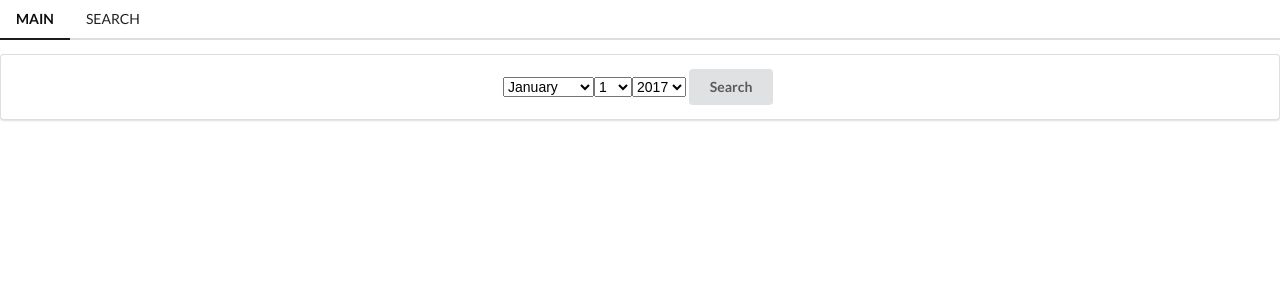
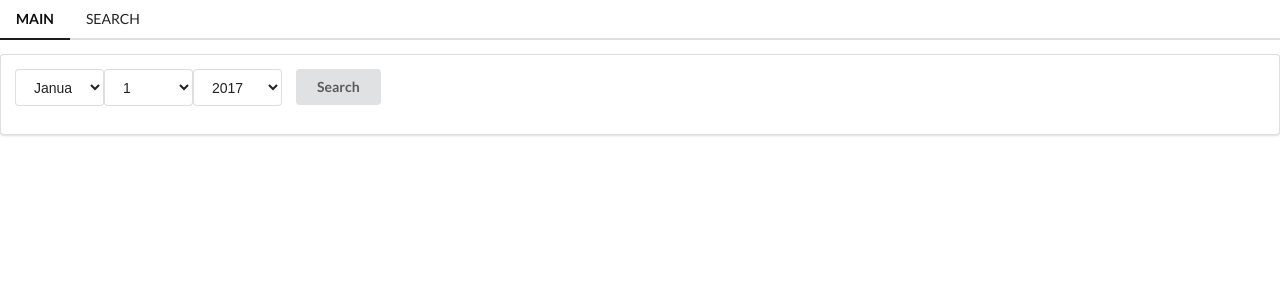
Before and after one commit to punkyoon/city-night-timeline, a Django app: page /search/ in a window 1280 px wide. Shown: the top 300 px of the page. Run offline with Django 3.2, Linux system fonts and the light colour scheme; some libraries are stand-ins or nearby versions.

Commit message:
goodnight

```diff
--- a/service/forms.py
+++ b/service/forms.py
@@ -16,7 +16,7 @@ class SearchForm(forms.Form):
     date = forms.DateField(
         widget=forms.SelectDateWidget(
             attrs={
-                'class': 'form-control',
+                #'class': 'form-control',
             }
         )
     )
--- a/templates/search.html
+++ b/templates/search.html
@@ -1,14 +1,18 @@
 {% extends 'base.html' %}
 
 {% block content %}
-  <form class="form-horizontal" method="post" action="#" enctype="multipart/form-data">
+  <form class="ui form" method="post" action="#" enctype="multipart/form-data">
     {% csrf_token %}
-    <p class="input-group">
-      {{ search_form.date }}
-      <span class="input-group-btn">
+    <div class="fields">
+      <div class="field">
+        <div class="ui input">
+          {{ search_form.date }}
+        </div>
+      </div>
+      <div class="field">
         <button class="ui button" id="search" type="submit">Search</button>
-      </span>
-    </p>
+      </div>
+    </div>
   </form>
   <div>
     {% for item in result %}
```
